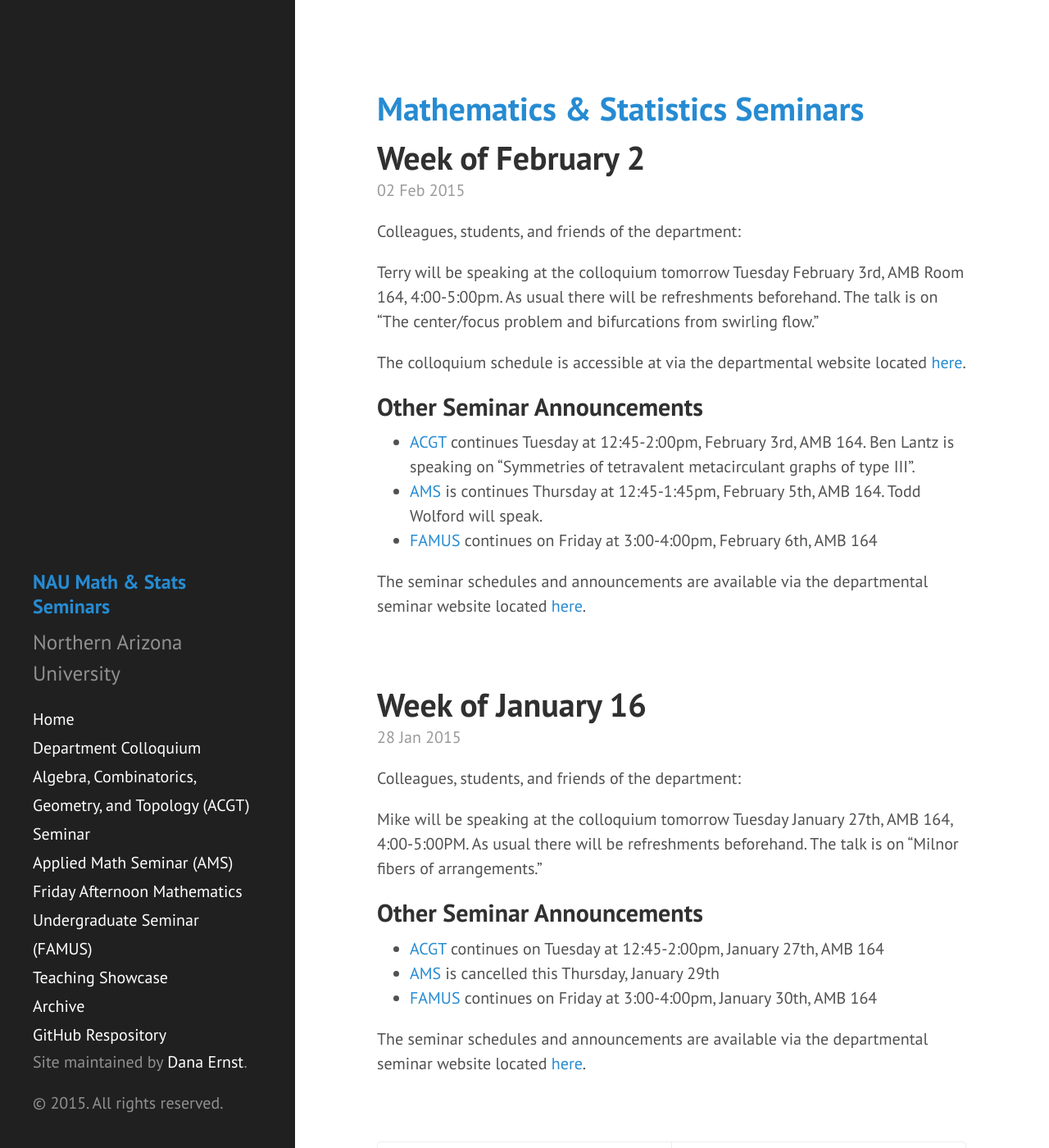
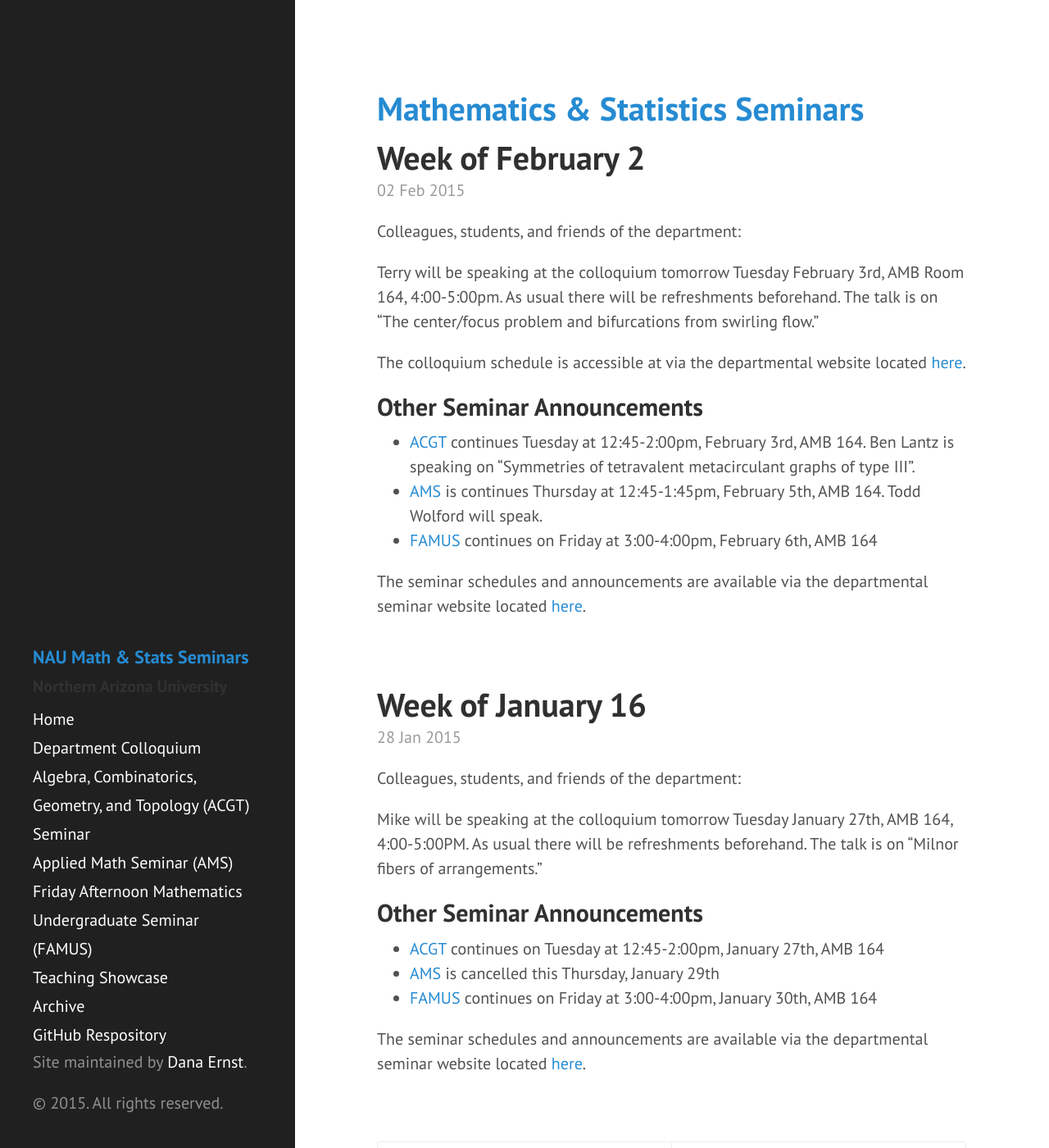
Before and after one commit to NAUMathStat/seminars, a Jekyll site: the page built from index.html, in a window 1280 px wide and 1400 px high. Shown: the whole window at 82% size. Built offline with Jekyll 4.4.1, drawn with Linux system fonts in a browser that asks for light colours; Markdown is read by kramdown in place of the engine named in the settings; the list of posts is cut into pages by our own code.

Commit message:
Tinkering

```diff
--- a/_includes/sidebar.html
+++ b/_includes/sidebar.html
@@ -4,7 +4,7 @@
 <div class="sidebar-about">
 <!-- <h1><a href="{{ site.baseurl }}">{{ site.description }}</a></h1> -->
 <h1>{{ site.description }}</h1>
-<p class="lead">{{ site.tagline }}</p>
+<h2>{{ site.tagline }}</h2>
 </div>
 
 <nav class="sidebar-nav">
--- a/public/css/hyde.css
+++ b/public/css/hyde.css
@@ -79,7 +79,11 @@ html {
 .sidebar-about h1 {
   color: #268bd2;
   margin-top: 0;
-  font-size: 1.2rem;
+  font-size: 1.1rem;
+}
+.sidebar-about h2 {
+  margin-top: 0;
+  font-size: 1rem;
 }
 
 /* Sidebar nav */
```
